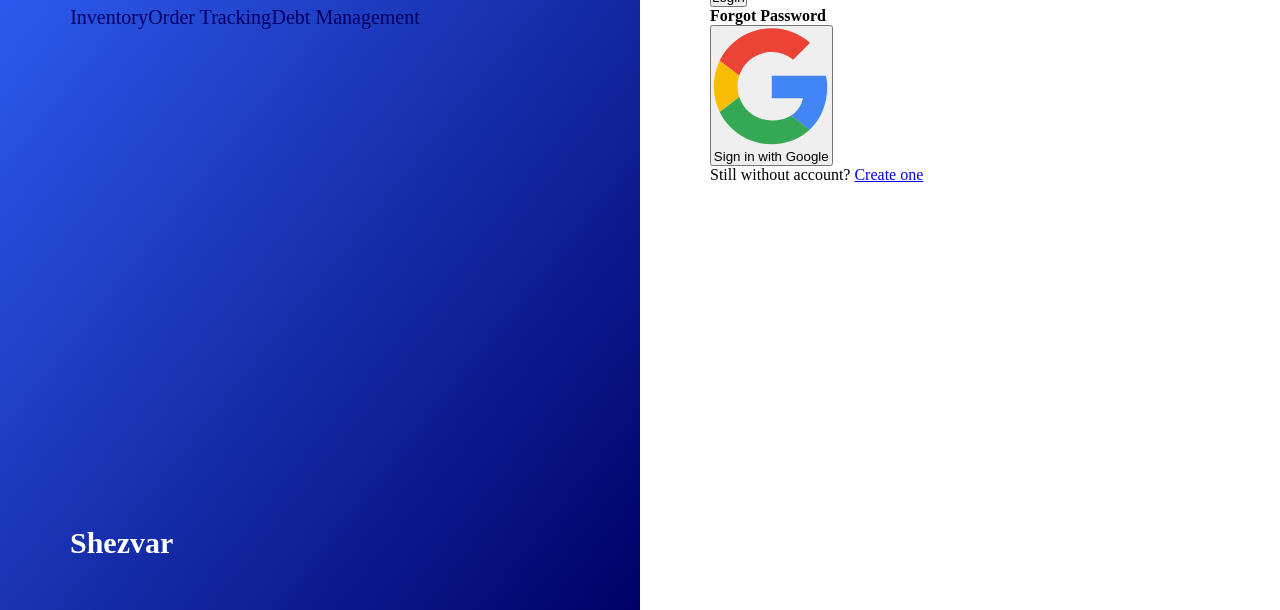
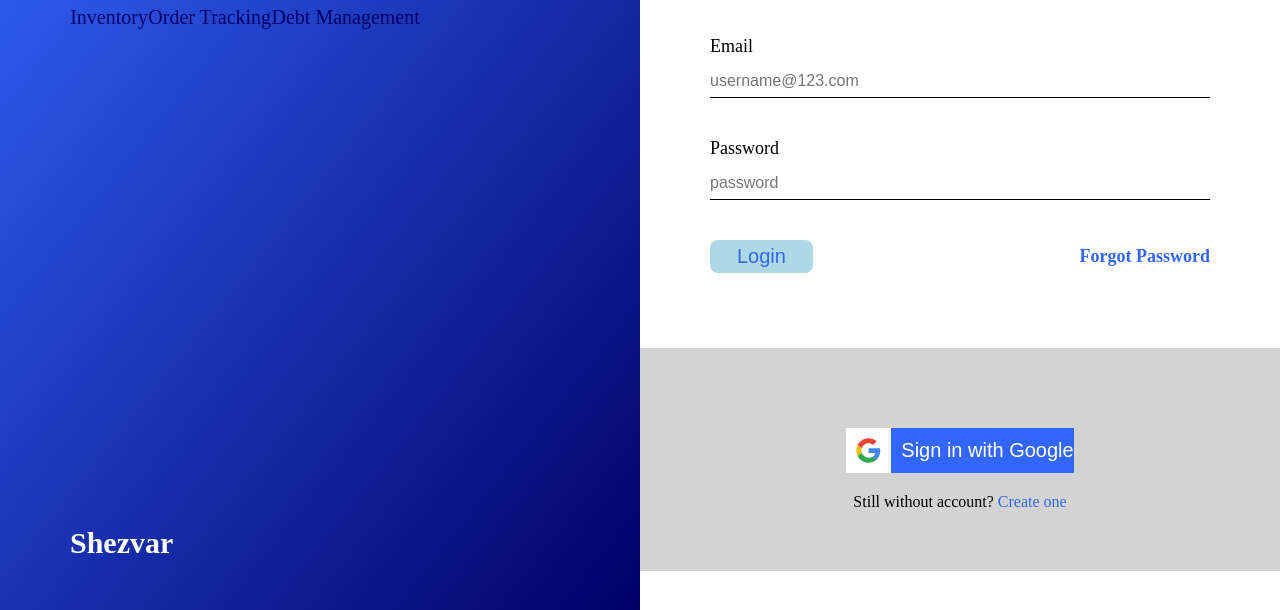
Before and after one commit to lawielas/login-page, a website: page index.html in a window 1280 px wide. Shown: the part 190-800 px from the top of the page. Drawn offline with Linux system fonts and the light colour scheme.

Commit message:
right side complete

```diff
--- a/index.html
+++ b/index.html
@@ -26,13 +26,13 @@
             <h2 class="mobile-welcome">Hey!</h2>
             <p class="main-subtitle">Lorem ipsum dolor sit amet consectetur adipisicing elit. Facilis eius eum aliquid incidunt nemo minima amet expedita quae, quidem odio?</p>
             <form>
-                <div>
+                <div class="form-field">
                     <label for="email">Email</label>
-                    <input type="email" name="email" id="email">
+                    <input type="email" placeholder="username@123.com" name="email" id="email">
                 </div>
-                <div>
+                <div class="form-field">
                     <label for="password">Password</label>
-                    <input type="password" name="password" id="password">
+                    <input type="password" placeholder="password" name="password" id="password">
                 </div>
                 <div class="submit">
                     <button>Login</button>
--- a/styles.scss
+++ b/styles.scss
@@ -7,9 +7,10 @@ main {
     display: flex;
     justify-content: space-between;
     height: 100vh;
+    position: relative;
 
     .left-side, .right-side {
-        width: 49%;
+        width: 50%;
         padding: 50px 70px;
     }
 
@@ -46,4 +47,106 @@ main {
             font-size: 30px;
         }
     }
+
+    .right-side {
+
+        .main-title {
+            font-size: 30px;
+
+            .blue-title {
+                color: #3366ff;
+            }
+        }
+
+        .mobile-welcome {
+            display: none;
+        }
+
+        .main-subtitle {
+            width: 60%;
+            color: gray;
+            margin: 30px 0;
+        }
+
+        form {
+            margin: 30px 0 75px 0;
+
+            .form-field {
+                margin: 40px 0;
+                label {
+                    display: block;
+                    margin-bottom: 8px;
+                    font-size: 18px;
+                }
+
+                input {
+                    width: 100%;
+                    border: none;
+                    border-bottom: 1px solid;
+                    font-size: 16px;
+                    padding: 7px 0;
+                }
+            }
+
+            .submit {
+                display: flex;
+                justify-content: space-between;
+                align-items: center;
+
+                button {
+                    color: #3366ff;
+                    background-color: lightblue;
+                    border:none;
+                    font-size: 20px;
+                    padding: 5px 27px;
+                    border-radius: 8px;
+                }
+
+                h4 {
+                    font-size: 18px;
+                    color: #3366ff;
+                }
+            }
+        }
+
+        .sign-google {
+            background-color: lightgray;
+            position: absolute;
+            width: 50%;
+            margin-left: -70px;
+            display: flex;
+            justify-content: center;
+            flex-direction: column;
+            align-items: center;
+            padding: 60px 0;
+
+
+            button {
+                display: flex;
+                justify-content: space-between;
+                align-items: center;
+                font-size: 20px;
+                background-color: #3366ff;
+                color: white;
+                border: none;
+                margin: 20px;
+
+                svg {
+                    width: 25px;
+                    background-color: white;
+                    padding: 10px;
+                    margin-right: 10px;
+                }
+            }
+
+            p {
+                font-size: 16px;
+
+                a {
+                    text-decoration: none;
+                    color: #3366ff;
+                }
+            }
+        }
+    }
 }
```
Also changed, not shown: styles.css, 1 other file.
